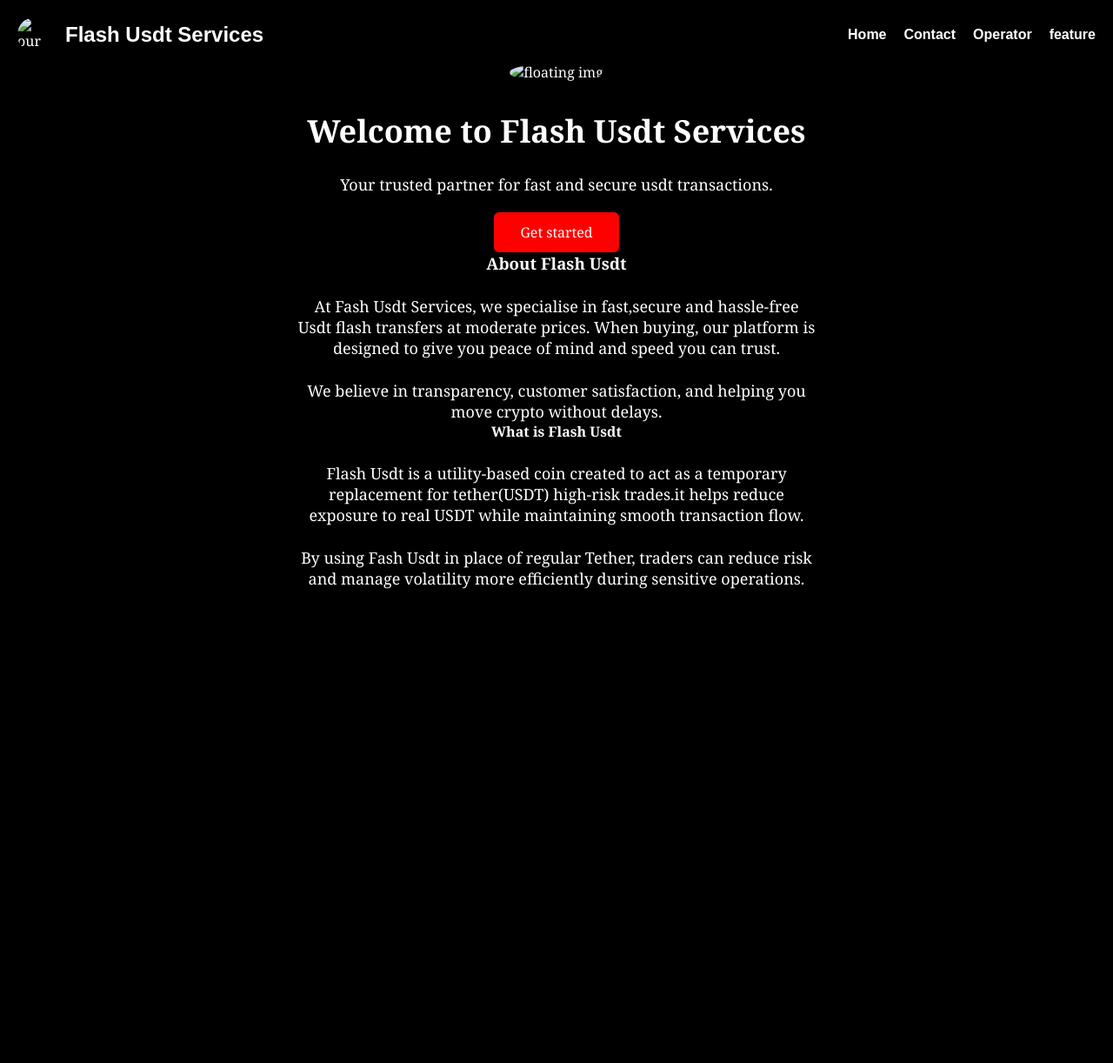
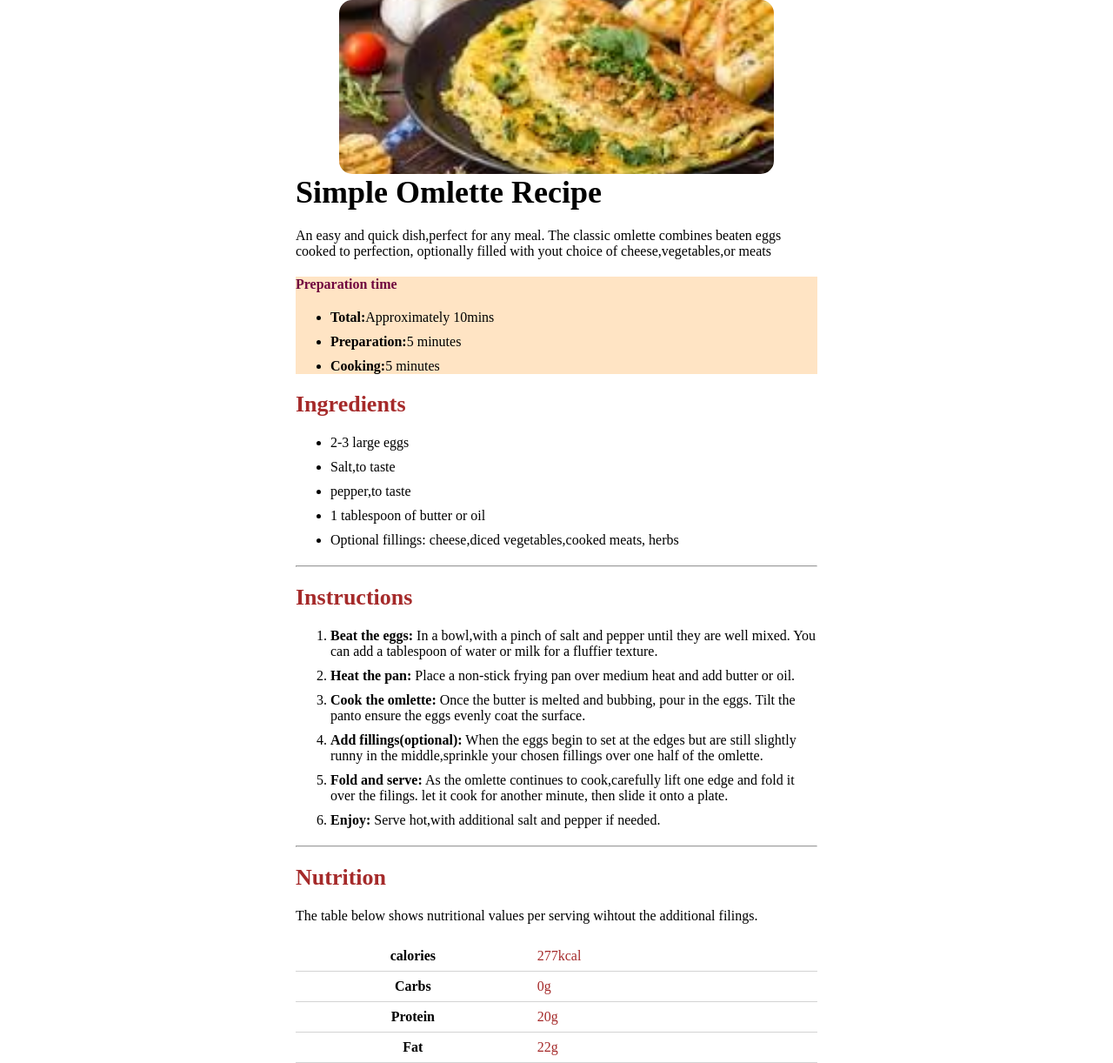
Before and after one commit to roy-cmky/cyre-smith, a plain HTML site: page index.html in a window 1280 px wide. Shown: the whole page at 87% size. Before the commit the page ends 800 px from the top, so only its background shows below. Drawn offline with Linux system fonts and the light colour scheme.

Commit message:
build an omlette web page

```diff
--- a/index.css
+++ b/index.css
@@ -1,171 +1,103 @@
 
 *{
-    box-sizing: border-box;
+    box-sizing:border-box;
     margin: 0;
-    font-family: Georgia, 'Times New Roman', Times, serif
+    font-family:'Helvertica Nue';
 }
-.top-bar{
-    display: flex;
-    align-items: center;
-    background-color: black;
-    padding: 10px 20px;
-    height: 80px;
+.center-box{
+    width: 90%;
+    max-width: 600px;
+    margin: 0 auto;
+    padding: 0;
 }
-
-.logo{
-    width: 60px;
-    height: 60px;
-    border-radius: 50%;
+.main-title{
+    margin-bottom: 20px;
+}
+.main-description{
+    margin-top: 0;
+}
+.step-1{
+    margin-bottom: 20px;
+    margin-top: 20px;
+}
+.step1-description{
+    margin-top: 20px;
+    margin-bottom: 20px;
+}
+.step-3{
+    margin-top: 20px;
+    margin-bottom: 20px;
+}
+.step3-description{
+    margin-top: 20px;
+    margin-bottom: 20px;
+}
+.step-4{
+    margin-top: 20px;
+    margin-bottom: 20px;
+}
+.step4-description{
+    margin-top: 20px;
+    margin-bottom: 20px;
+}
+ul li{
+    margin-bottom: 10px;
+}
+ol li{
+    margin-bottom: 10px;
+}
+.step-5{
+    margin-top: 20px;
+    margin-bottom:
+}
+.step5-description{
+    margin-top: 20px;
+    margin-bottom: 20px;
+}
+.vertical-table{
+    border-collapse: collapse;
+    width: 100%;
+}
+.vertical-table tr{
+    padding: 1px solid black;
+    border-bottom: 1px solid lightgray;
+}
+.vertical-table td{
+    padding: 8px;
+}
+.vertical-table:last-child{
+    border-bottom: none;
+}
+h1{
+    font-size: 36px;
+}
+h2{
+    font-size: 16px;
+    color: rgb(112, 7, 63);
+}
+.background-color{
+    background-color: bisque;
+}
+h3{
+    color: brown;
+    font-size: 26px;
+}
+h4{
+    color: brown;
+    font-size: 26px;
+}
+h5{
+    color: brown;
+    font-size: 26px;
+}
+td{
+    color: brown;
+}
+img{
+    width: 500px;
+    height: 200px;
+    border-radius: 15px;
+    display: block;
+    margin: 0 auto;
     object-fit: cover;
 }
-.site-name{
-    color: white;
-    font-size: 24px;
-    margin-left: 15px;
-    font-family: sans-serif;
-
-}
-.menu-toggle-checkbox{
-    display: none;
-}
-.menu{
-    display: flex;
-    gap: 20px;
-    margin-left: auto;
-}
-.menu a{
-    color: white;
-    text-decoration: none;
-    font-weight: bold;
-    font-family: sans-serif;
-}
-
-.hero::before{
-    content: "";
-    position: absolute;
-    top: 0; left: 0; right: 0; bottom: 0;
-    background: rgba(0, 0, 0, 0);
-    z-index: 1;
-}
-.hero-content{
-    position: relative;
-    z-index: 2;
-    max-width: 600px;
-}
-.hero h2{
-    font-size: 36px;
-    margin-bottom: 25px;
-}
-.hero button{
-    padding: 12px 30px;
-    font-size: 16px;
-    background-color: red;
-    color: white;
-    border: none;
-    border-radius: 6px;
-    cursor: pointer;
-    margin-top: 20px;
-}
-.hero button:hover{
-    background-color: blue;
-}
-.hero{
-    background-color: black;
-    height: 400px;
-    display: flex;
-    align-items: center;
-    justify-content: center;
-    text-align: center;
-    color:white;
-}
-.hero::before{
-    content: "";
-    position: absolute;
-    top: 0; left: 0; right: 0; bottom: 0;
-    background: rgba(0, 0, 0, 0);
-    z-index: 1;
-}
-.hero-content{
-    position: relative;
-    z-index: 2;
-    max-width: 600px;
-}
-.hero h2{
-    font-size: 36px;
-    margin-bottom: 15px;
-}
-.hero p{
-    font-size: 18px;
-    margin-top: 25px;
-}
-.hero button:hover{
-    padding: 12px 30px;
-    font-size: 16px;
-    background-color: black;
-    color: rgb(22, 3, 3);
-    border: none;
-    border-radius: 6px;
-    cursor: pointer;
-}
-.hero button:hover{
-    background-color: aqua;
-}
-.hero-image{
-    width: 120px;
-    height: 120px;
-    object-fit: cover;
-    margin: 0 auto 20px auto;
-    animation: float 3s ease-in-out infinite;
-    border-radius: 50%;
-}
-.hero{
-    background-color: black;
-    height: 600px;
-    display: flex;
-    align-items: center;
-    justify-content: center;
-    text-align: center;
-
-}
-@keyframes float{
-    0%, 100%{
-        transform: translateX(0px);
-    }
-    50%{
-        transform: translateY(-15px);
-    }
-}
-body{
-    background-color: black;
-    margin: 0;
-    padding: 0;
-    color: white;
-    font-family: Arial, sans-serif;
-}
-
-.site-header{
-    background-color: white;
-    padding: 15px 20px;
-    position: fixed;
-    top: 0;
-    left: 0;
-    width: 100%;
-    z-index: 1000;
-    border-bottom: 2px solid black;
-    box-shadow: 0 2px 5px rgba(0, 0, 0, 0.5);
-}
-.logo{
-    width: 40px;
-    height: 40px;
-    border-radius: 50%;
-}
-.brand-name{
-    font-size: 22px;
-    color: white;
-}
-
-.logo-area{
-    display: flex;
-    align-items: center;
-    gap: 10px;
-}
--- a/index.html
+++ b/index.html
@@ -3,51 +3,63 @@
 <head>
   <meta charset="UTF-8">
   <meta name="viewport" content="width=device-width, initial-scale=1.0">
-  <title>FLASH USDT SERVICES</title>
+  <title>omlette</title>
   <link rel="stylesheet" href="index.css">
 </head>
 <body>
-  <!-- Header -->
-  <header class="top-bar">
-    <img src="images/LOGO.jpg" alt="our logo" class="logo">
-    <h1 class="site-name">Flash Usdt Services</h1>
+  <div class="center-box">
+    <img src="images/download (1).jpg3.jpg" alt="omlette">
+  <h1 class="main-title">Simple Omlette Recipe</h1>
+  <p class="main-description">An easy and quick dish,perfect for any meal. The classic omlette combines beaten eggs cooked to perfection, optionally filled with yout choice of cheese,vegetables,or meats</p>
+  <div class="background-color">
+  <h2 class="step-1">Preparation time</h2>
 
-<nav class="menu">
-      <a href="#">Home</a>
-      <a href="#">Contact</a>
-      <a href="#">Operator</a>
-      <a href="#">feature</a>
-  </nav>
-  </header>
+   <ul class="step1-description">
+    <li><strong>Total:</strong>Approximately 10mins</li>
+    <li><strong>Preparation:</strong>5 minutes</li>
+    <li><strong>Cooking:</strong>5 minutes</li>
+   </ul>
+   </div>
+   <h3 class="step-3">Ingredients</h3>
+   <ul class="step3-description">
+    <li>2-3 large eggs</li>
+    <li>Salt,to taste</li>
+    <li>pepper,to taste</li>
+    <li>1 tablespoon of butter or oil</li>
+    <li>Optional fillings: cheese,diced vegetables,cooked meats, herbs</li>
+   </ul>
+  <hr>
+  <H4 class="step-4">Instructions</H4>
+  <Ol class="step4-description">
+    <li><strong>Beat the eggs:</strong> In a bowl,with a pinch of salt and pepper until they are well mixed. You can add a tablespoon of water or milk for a fluffier texture.</li>
+    <li><strong>Heat the pan:</strong> Place a non-stick frying pan over medium heat and add butter or oil.</li>
+    <li><strong>Cook the omlette:</strong> Once the butter is melted and bubbing, pour in the eggs. Tilt the panto ensure the eggs evenly coat the surface.</li>
+    <li><strong>Add fillings(optional):</strong> When the eggs begin to set at the edges but are still slightly runny in the middle,sprinkle your chosen fillings over one half of the omlette.</li>
+    <li><strong>Fold and serve:</strong> As the omlette continues to cook,carefully lift one edge and fold it over the filings. let it cook for another minute, then slide it onto a plate.</li>
+    <li><strong>Enjoy:</strong> Serve hot,with additional salt and pepper if needed.</li>
+  </Ol>
+  <hr>
+  <h5 class="step-5">Nutrition</h5>
+  <p class="step5-description">The table below shows nutritional values per serving wihtout the additional filings.</p>
+  <table class="vertical-table">
+    <tr>
+      <th>calories</th>
+      <td>277kcal</td>
+    </tr>
+    <tr>
+      <th>Carbs</th>
+      <td>0g</td>
+    </tr>
+    <tr>
+      <th>Protein</th>
+      <td>20g</td>
+    </tr>
+    <tr>
+      <th>Fat</th>
+      <td>22g</td>
+    </tr>
 
-  <!-- Hero section (main banner) -->
-  <section class="hero">
-    <div class="hero-content">
-      <img src="images/usdt2-jpg.webp" alt="floating img" class="hero-image">
-      <h2>Welcome to Flash Usdt Services</h2>
-      <p>Your trusted partner for fast and secure usdt transactions.</p>
-      <button>Get started</button>
-
-      <h3>About Flash Usdt</h3>
-
-      <p>
-        At Fash Usdt Services, we specialise in fast,secure and hassle-free Usdt flash transfers at moderate prices. When buying, our platform is designed to give you peace of mind and speed you can trust.
-      </p>
-      <p>
-        We believe in transparency, customer satisfaction, and helping you move crypto without delays.
-      </p>
-
-      <h4>
-          What is Flash Usdt
-      </h4>
-      <p>
-        Flash Usdt is a utility-based coin created to act as a temporary replacement for tether(USDT)
-        high-risk trades.it helps reduce exposure to real USDT while maintaining smooth transaction flow.
-      </p>
-      <p>
-        By using Fash Usdt in place of regular Tether, traders can reduce risk and manage volatility
-        more efficiently during sensitive operations.
-      </p>
-  </section>
+  </table>
+  </div>
 </body>
 </html>
```
Also changed, not shown: images/LOGO.jpg (added), images/banner.jpg (added), images/download (1).jpg3.jpg (added), images/usd.jpg (added), images/usdt2-jpg.webp (added).
